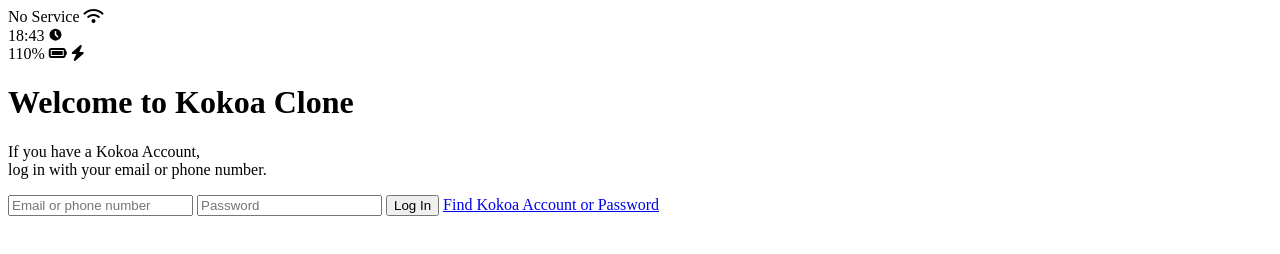
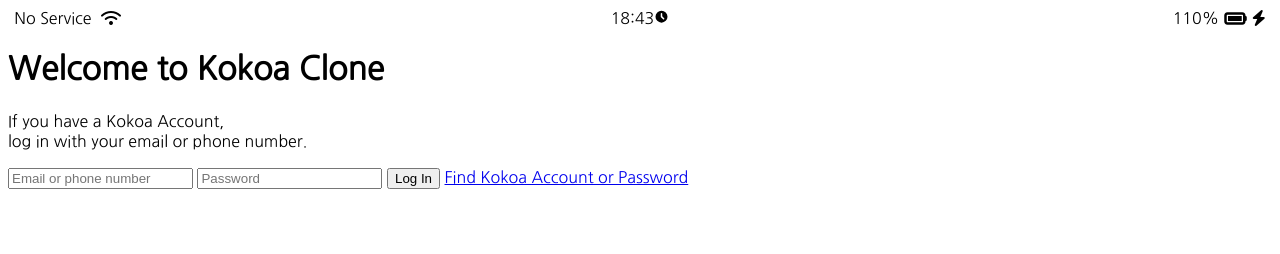
Before and after one commit to woojiyoon/kokoa-clone-2020, a plain HTML site: page index.html in a window 1280 px wide. Drawn offline with Linux system fonts and the light colour scheme.

Commit message:
statis-bar CSS

```diff
--- /dev/null
+++ b/css/styles.css
@@ -0,0 +1,30 @@
+@import url("https://fonts.googleapis.com/css2?family=Nanum+Gothic&family=Open+Sans:wght@400;600&display=swap");
+
+body {
+  font-family: "Nanum Gothic", sans-serif;
+}
+
+.status-bar {
+  display: flex; /*세로로 쌓이는 블럭을 가로로 정렬*/
+  justify-content: center; /*블럭끼리 자동적으로 골고루 여백 띄우기*/
+}
+
+.status-bar__column {
+  width: 33%;
+}
+.status-bar__column:first-child span {
+  margin-right: 5px;
+}
+.status-bar__column:nth-child(2) {
+  display: flex;
+  justify-content: center;
+}
+.status-bar__column:last-child {
+  display: flex;
+  justify-content: flex-end;
+  align-items: center;
+}
+
+.status-bar__column .fa-battery-full {
+  margin: 0px 5px;
+}
--- a/index.html
+++ b/index.html
@@ -1,6 +1,7 @@
 <!DOCTYPE html>
 <html lang="en">
   <head>
+    <link rel="stylesheet" href="css/styles.css" />
     <meta charset="UTF-8" />
     <meta name="viewport" content="width=device-width, initial-scale=1.0" />
     <title>Welcome to Kokoa Clone</title>
@@ -34,7 +35,7 @@
       </div>
       <div class="status-bar__column">
         <span>110%</span>
-        <i class="fas fa-battery-full"></i>
+        <i class="fas fa-battery-full fa-lg"></i>
         <i class="fas fa-bolt"></i>
       </div>
     </div>
```
